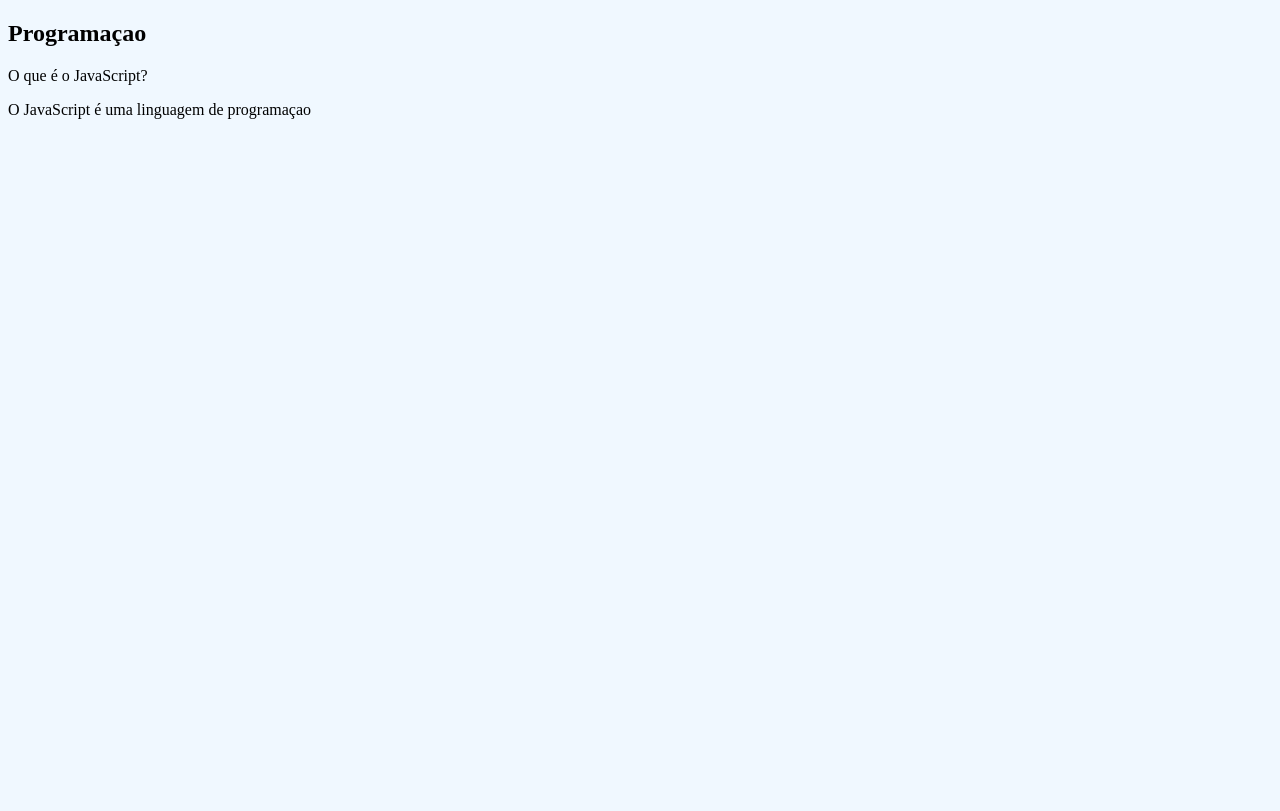
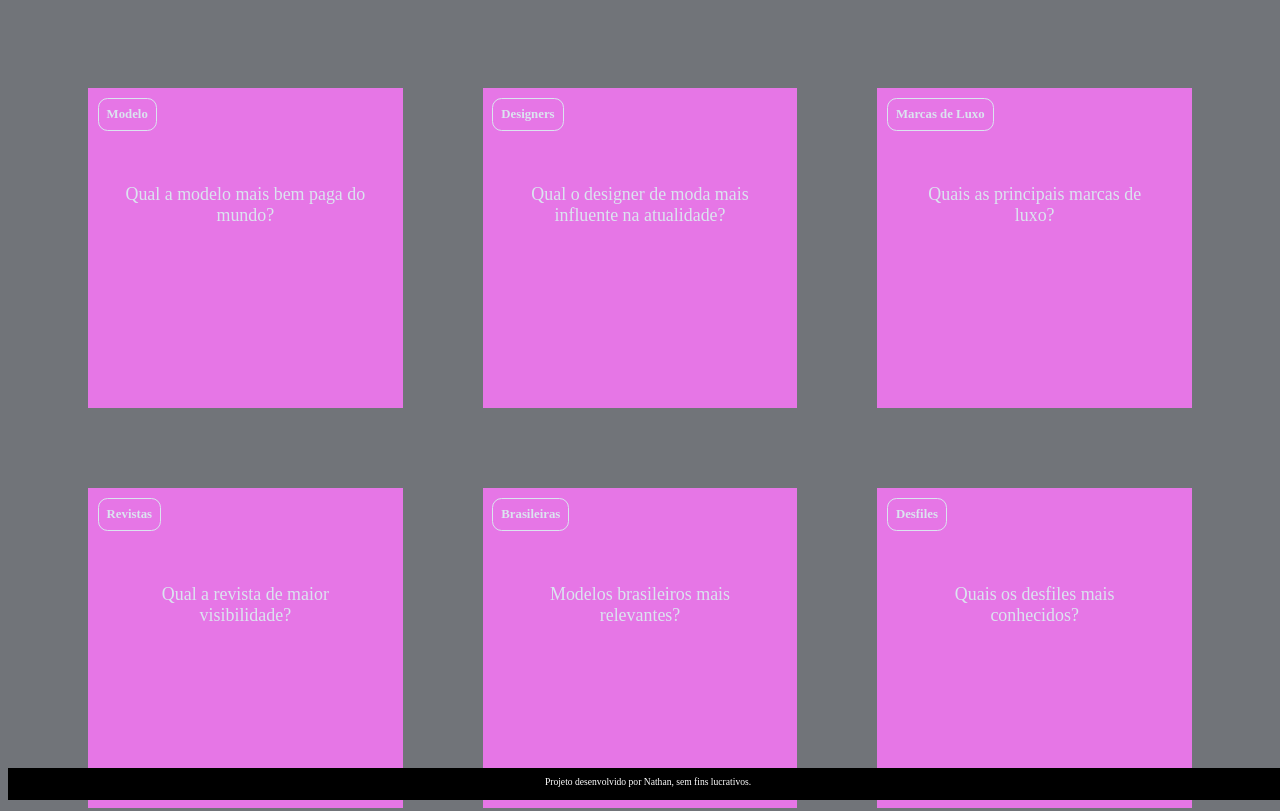
Before and after one commit to NathanCost/projeto-cards, a plain HTML site: page index.html in a window 1280 px wide. Shown: the top 811 px of the page. Drawn offline with Linux system fonts and the light colour scheme.

Commit message:
Add files via upload

```diff
--- /dev/null
+++ b/app.js
@@ -0,0 +1,29 @@
+function criaCartao(categoria, pergunta, resposta) {
+    let container = document.getElementById('container')
+    let cartao = document.createElement('article')
+    cartao.className = 'cartao'
+
+    cartao.innerHTML = `
+    <div class="cartao__conteudo">
+    <h3>${categoria}</h3>
+    <div class="cartao__conteudo__pergunta">
+        <p>${pergunta}</p>
+    </div>
+    <div class="cartao__conteudo__resposta">
+        <p>${resposta}</p>
+    </div>
+    </div>
+    `
+
+    let respostaEstaVisivel = false
+
+    function viraCartao() {
+        respostaEstaVisivel = !respostaEstaVisivel
+        cartao.classList.toggle('active', respostaEstaVisivel)
+    }
+    cartao.addEventListener('click', viraCartao)
+
+
+    container.appendChild(cartao)
+
+}
--- /dev/null
+++ b/assets/style.css
@@ -0,0 +1,115 @@
+:root {
+    --text-color: #DBE4EF;
+    --card-front-color: #e676e6;
+    --card-back-color: #e871f3;
+}
+
+body {
+    background-color: #717479;
+}
+
+#container {
+    display: flex;
+    flex-wrap: wrap;
+    justify-content: space-between;
+    padding: 4rem;
+    gap: 3rem;
+}
+
+.cartao {
+    margin: 1rem 1rem;
+    height: 20rem;
+    flex-grow: 1;
+    flex-basis: calc(33% - 6rem);
+}
+
+.cartao__conteudo {
+    background-color: var(--card-front-color);
+    text-align: center;
+    /* background-color: aquamarine; */
+    height: 100%;
+    transform-style: preserve-3d;
+    transition: transform 300ms ease-in-out;
+}
+
+.cartao__conteudo h3 {
+    color: var(--text-color);
+    border: 1px solid var(--text-color);
+    text-align: left;
+    padding: 0.5rem;
+    position: absolute;
+    margin: 0.6rem;
+    border-radius: 0.6rem;
+    font-size: 1vw;
+    backface-visibility: hidden;
+}
+
+.cartao__conteudo p {
+    margin-top: 1rem;
+    padding: 2rem;
+    margin-top: 4rem;
+    font-size: 1.4vw;
+}
+
+.cartao__conteudo__pergunta p {
+    color: var(--text-color);
+    font-weight: 500;
+}
+
+.cartao__conteudo__resposta p {
+    color: var(--card-back-color);
+    font-weight: 700;
+}
+
+.cartao.active .cartao__conteudo {
+    transform: rotateY(180deg);
+}
+
+.cartao__conteudo__pergunta,
+.cartao__conteudo__resposta {
+    backface-visibility: hidden;
+    position: absolute;
+    height: 100%;
+    width: 100%;
+    box-sizing: border-box;
+}
+
+.cartao__conteudo__resposta {
+    transform: rotateY(180deg);
+    background-color: rgba(0, 244, 191, 0.2);
+    border: 4px solid var(--card-back-color);
+}
+
+footer {
+    background-color: black;
+    color: white;
+    position: fixed;
+    bottom: 0;
+    width: 100%;
+    height: 2rem;
+}
+
+footer p {
+    text-align: center;
+    font-size: 0.6rem;
+    margin-top: 0.5rem;
+}
+
+@media (max-width: 560px) {
+
+    body {
+        background: url('img/bg-mobile.webp'), no-repeat cover;
+    }
+
+    .cartao {
+        flex: 1 0 calc(100% - 1rem)
+    }
+
+    .cartao__conteudo h3 {
+        font-size: 3vw;
+    }
+
+    .cartao__conteudo p {
+        font-size: 3.8vw;
+    }
+}
--- a/index.html
+++ b/index.html
@@ -3,28 +3,29 @@
 <head>
     <meta charset="UTF-8">
     <meta name="viewport" content="width=device-width, initial-scale=1.0">
-    <title>Flash Cards</title>
-    <link rel="stylesheet" href="style.css">
+    <link rel="stylesheet" href="assets/style.css">
+    <title>Flashcard</title>
 </head>
 <body>
     <main>
         <section id="container">
-            <article class="cartao">
+            <!-- <article class="cartao">
                 <div class="cartao__conteudo">
-                    <h2>Programaçao</h2>
-                    <div class="cartao_conteudo_pergunta">
-                        <p>O que é o JavaScript?</p>
+                    <h3>Programação</h3>
+                    <div class="cartao__conteudo__pergunta">
+                        <p>O que é JavaScript?</p>
                     </div>
-                    <div class="cartao_conteudo_resposta"></div>
-                    <p>O JavaScript é uma linguagem de programaçao</p>
-
+                    <div class="cartao__conteudo__resposta">
+                        <p>O JavaScript é uma linguagem de programação</p>
+                    </div>
                 </div>
-            </article>
+            </article> -->
         </section>
     </main>
-
     <footer>
-
+        <p>Projeto desenvolvido por Nathan, sem fins lucrativos.</p>
     </footer>
+    <script src="app.js"></script>
+    <script src="perguntas.js"></script>
 </body>
 </html>
--- /dev/null
+++ b/perguntas.js
@@ -0,0 +1,44 @@
+criaCartao(
+    'Modelo',
+    'Qual a modelo mais bem paga do mundo?',
+    'Gisele Bundchen é a modelo mais bem paga'
+)
+
+criaCartao(
+    'Designers',
+    'Qual o designer de moda mais influente na atualidade?',
+    'Miuccia Prada, diretora criativa das marcas Prada e Miu Miu'
+)
+
+criaCartao(
+    'Marcas de Luxo',
+    'Quais as principais marcas de luxo?',
+    'Estão entre as principais marcas de liuxo: Louis Vitton, Hermès e Dior'
+)
+
+criaCartao(
+    'Revistas',
+    'Qual a revista de maior visibilidade?',
+    'Revista VOGUE'
+)
+
+criaCartao(
+    'Brasileiras',
+    'Modelos brasileiros mais relevantes?',
+    'Adriana Lima, Chico Lachowski e Alessandra Ambrósio'
+)
+criaCartao(
+    'Desfiles',
+    'Quais os desfiles mais conhecidos?',
+    'New York Fashion Week e Milan Feshion Week'
+)
+criaCartao(
+    'Angenls',
+    'Quais as Angels mais duradouras da Victoria s Secret?',
+    'Adriana Lima, Alessandra Ambrósio, Tyra Banks e Candice Swanepoel'
+)
+criaCartao(
+    'victoria s Secret',
+    'O que é a Victoria s Secret?',
+    'Victortia s Secret é uma marca americada de ligerie'
+)
```
Also changed, not shown: assets/img/bg-desktop.webp (added), assets/img/bg-mobile.webp (added), assets/img/bg-tablet.webp (added), 1 other file.
